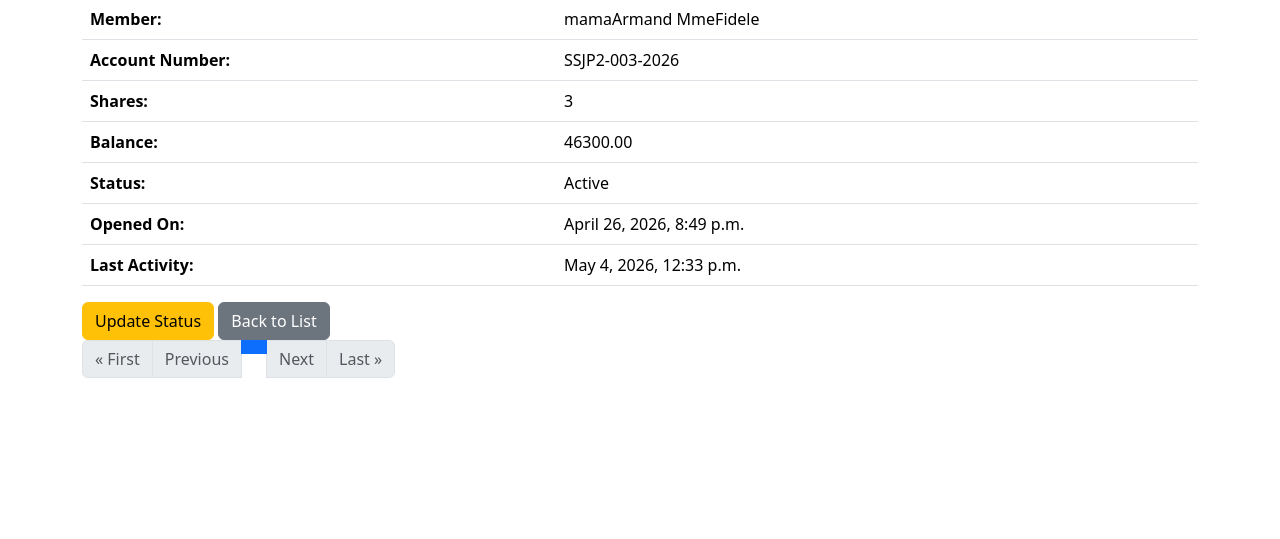
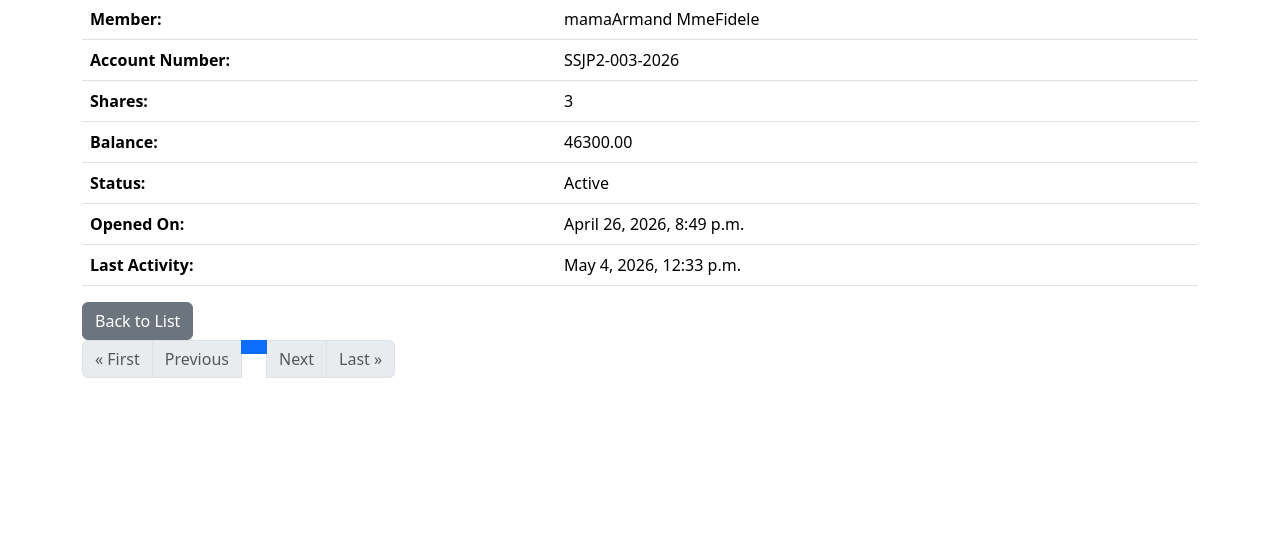
Before and after one commit to calpeSSJP2/SolidariteSJP2, a Django app: page /memberaccounts/3/ in a window 1280 px wide. Shown: the part 147-686 px from the top of the page. Run offline with Django 5.2, Linux system fonts and the light colour scheme; a user stored in the database is signed in; data comes from the database, SQL or seed files in the repository.

Commit message:
Add member_account_detail template

```diff
--- a/accounts/templates/accounts/member_account_detail.html
+++ b/accounts/templates/accounts/member_account_detail.html
@@ -26,8 +26,10 @@
       <th>Last Activity:</th><td>{{ object.last_activity_on|default:"N/A" }}</td>
     </tr>
   </table>
-  <a href="{% url 'accounts:member_account-update' object.pk %}" class="btn btn-warning">Update Status</a>
+  <div>
   <a href="{% url 'accounts:member_account-list' %}" class="btn btn-secondary">Back to List</a>
+  </div>
+
    <nav aria-label="Page navigation">
     <ul class="pagination mb-0">
       {% if page_obj.has_previous %}
```
